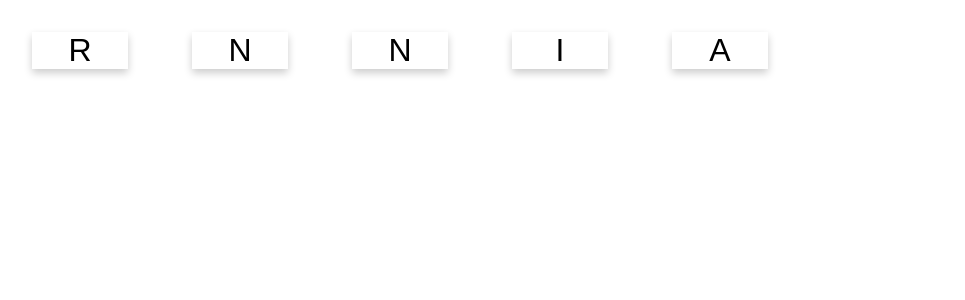
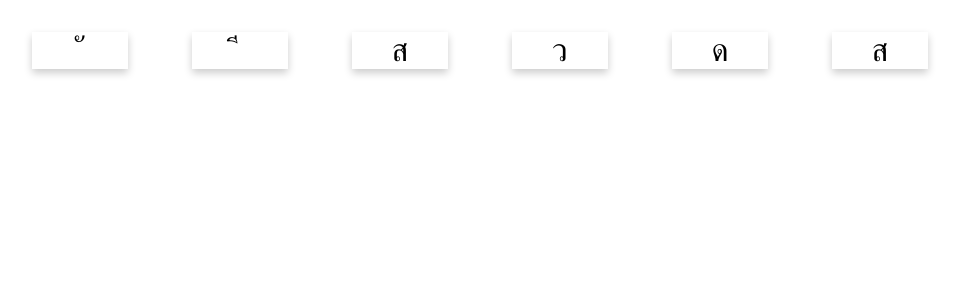
Before and after one commit to NiranDx/3SA03, a React (Create React App) app: page / in a window 1280 px wide. Shown: the top 300 px of the page, without its empty margins (0-965 px from the left). Built offline with nearby package versions, Linux system fonts and the light colour scheme.

Commit message:
changWordThai

```diff
--- a/src/App.js
+++ b/src/App.js
@@ -7,7 +7,7 @@ class App extends Component {
   render() {
     return (
       <div>
-        <WordCard value="Niran" />
+        <WordCard value="สวัสดี" />
       </div>
     );
   }
```
